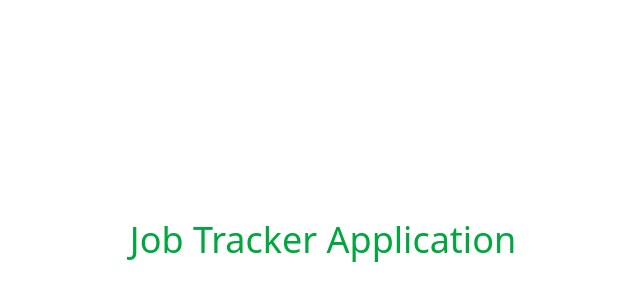
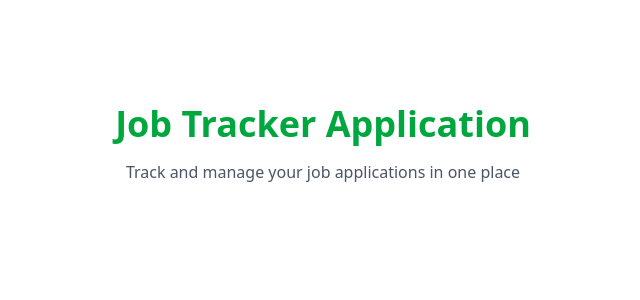
Before and after one commit to keshavbhandaridev/Job-Application-Tracker-Frontend, a React (Vite) app: page / in a window 1280 px wide. Shown: the part 160-460 px from the top of the page, without its empty margins (317-957 px from the left). Built offline with nearby package versions, Linux system fonts and the light colour scheme.

Commit message:
Configured React Router and added HomePage and PageNotFound Component

```diff
--- a/package.json
+++ b/package.json
@@ -13,6 +13,7 @@
     "@tailwindcss/vite": "^4.1.7",
     "react": "^19.1.0",
     "react-dom": "^19.1.0",
+    "react-router-dom": "^7.6.1",
     "tailwindcss": "^4.1.7"
   },
   "devDependencies": {
--- a/src/App.tsx
+++ b/src/App.tsx
@@ -1,8 +1,15 @@
+import { BrowserRouter as Router, Routes, Route } from "react-router-dom";
+import HomePage from "./pages/HomePage";
+import NotFoundPage from "./pages/NotFoundPage";
+
 function App() {
   return (
-    <div className="flex justify-center items-center h-screen">
-      <h1 className="text-4xl text-green-600 text-center">Job Tracker Application</h1>
-    </div>
+    <Router>
+      <Routes>
+        <Route path="/" element={<HomePage />} />
+        <Route path="*" element={<NotFoundPage />} />
+      </Routes>
+    </Router>
   );
 }
 
--- /dev/null
+++ b/src/pages/HomePage.tsx
@@ -0,0 +1,12 @@
+function HomePage() {
+  return (
+    <div className="flex justify-center items-center h-[80vh]">
+      <div className="text-center">
+        <h1 className="text-4xl text-green-600 font-bold mb-4">Job Tracker Application</h1>
+        <p className="text-gray-600 mb-8">Track and manage your job applications in one place</p>
+      </div>
+    </div>
+  );
+}
+
+export default HomePage;
--- /dev/null
+++ b/src/pages/NotFoundPage.tsx
@@ -0,0 +1,10 @@
+function NotFoundPage() {
+  return (
+    <div className="flex flex-col items-center justify-center h-[80vh]">
+      <h1 className="text-4xl font-bold text-red-500 mb-4">404</h1>
+      <p className="text-xl text-gray-600">Page Not Found</p>
+    </div>
+  );
+}
+
+export default NotFoundPage;
```
Also changed, not shown: 1 other file (tests, documents, lock files or other folders).
